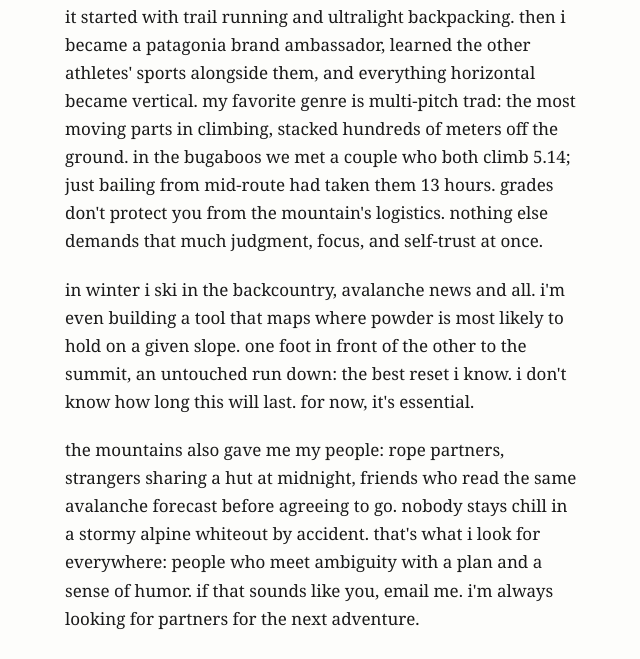
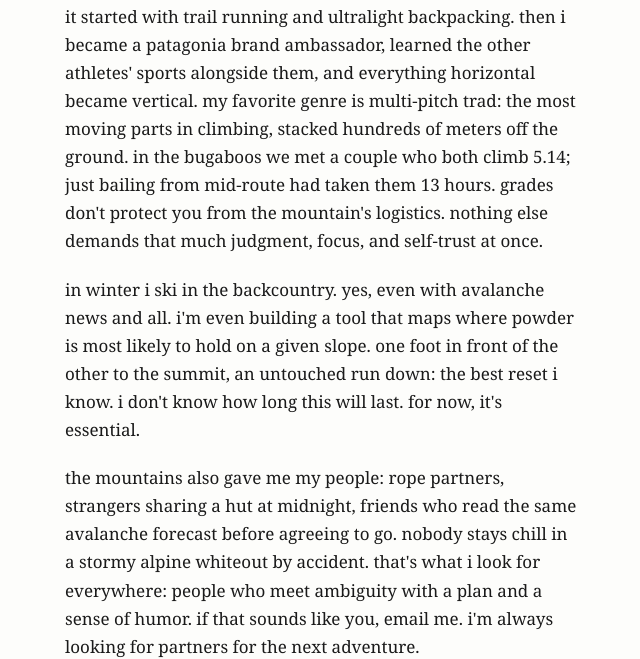
Before and after one commit to minjkimm/minjkimm.github.io, a plain HTML site: page index.html in a window 1280 px wide. Shown: the part 851-1510 px from the top of the page, without its empty margins (319-959 px from the left). Drawn offline with Linux system fonts and the light colour scheme.

Commit message:
Update index.html

```diff
--- a/index.html
+++ b/index.html
@@ -87,7 +87,7 @@ img:hover { filter: none; }
 
   <p>it started with trail running and ultralight backpacking. then i became a patagonia brand ambassador, learned the other athletes' sports alongside them, and everything horizontal became vertical. my favorite genre is multi-pitch trad: the most moving parts in climbing, stacked hundreds of meters off the ground. in the bugaboos we met a couple who both climb 5.14; just bailing from mid-route had taken them 13 hours. grades don't protect you from the mountain's logistics. nothing else demands that much judgment, focus, and self-trust at once.</p>
 
-  <p>in winter i ski in the backcountry, avalanche news and all. i'm even building a tool that maps where powder is most likely to hold on a given slope. one foot in front of the other to the summit, an untouched run down: the best reset i know. i don't know how long this will last. for now, it's essential.</p>
+  <p>in winter i ski in the backcountry. yes, even with avalanche news and all. i'm even building a tool that maps where powder is most likely to hold on a given slope. one foot in front of the other to the summit, an untouched run down: the best reset i know. i don't know how long this will last. for now, it's essential.</p>
 
   <p>the mountains also gave me my people: rope partners, strangers sharing a hut at midnight, friends who read the same avalanche forecast before agreeing to go. nobody stays chill in a stormy alpine whiteout by accident. that's what i look for everywhere: people who meet ambiguity with a plan and a sense of humor. if that sounds like you, email me. i'm always looking for partners for the next adventure.</p>
 
```
